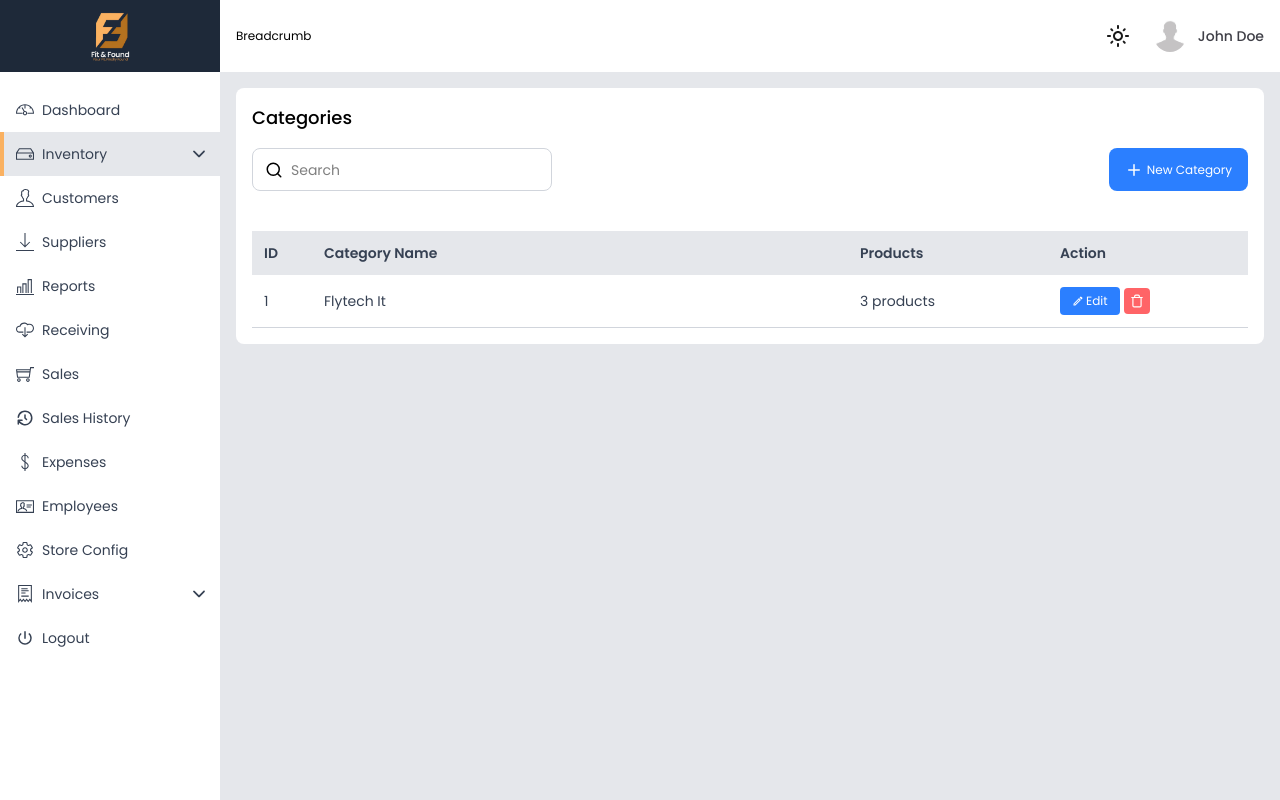
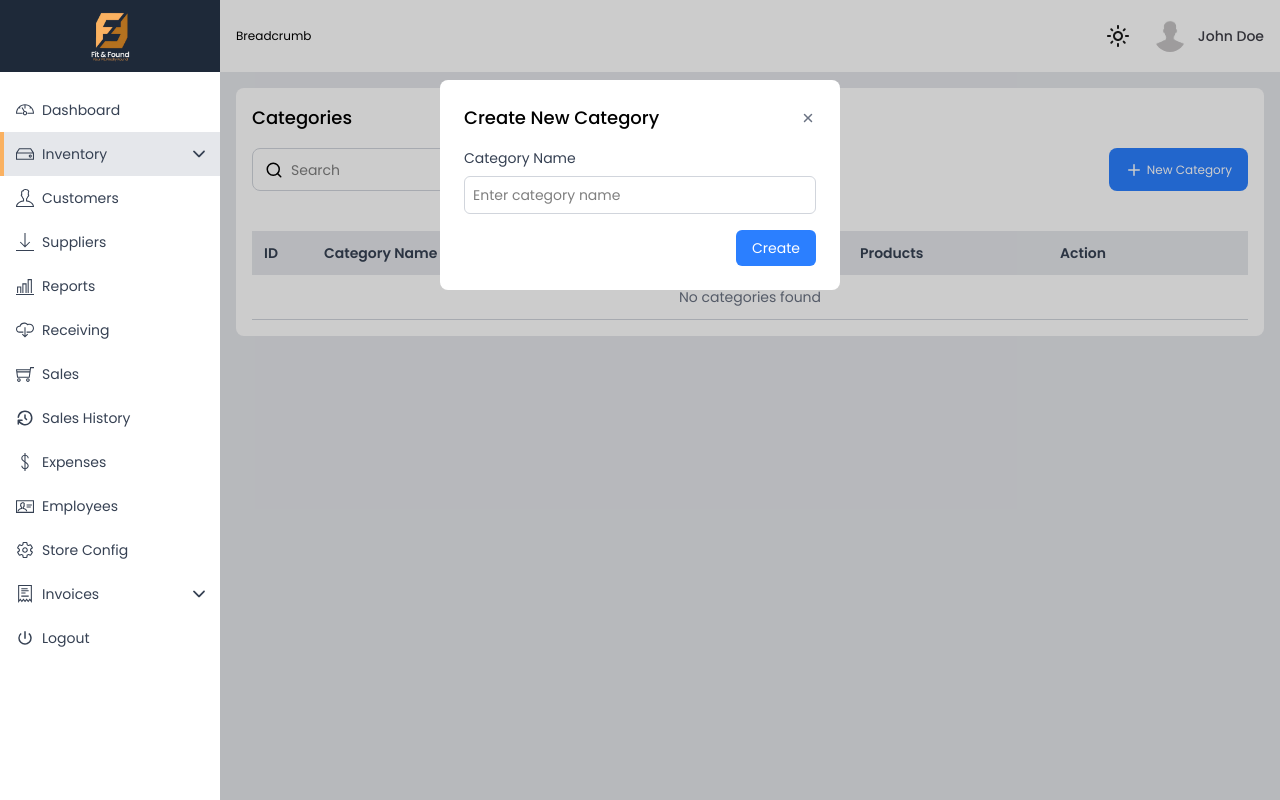
Before and after one commit to Shakiqurrahman/inventory-web-app, a React (Vite) app: page /categories in a window 1280 px wide. Both pictures are taken after a click on the button "New Category". Built offline with nearby package versions, Linux system fonts and the light colour scheme.

Commit message:
category crud with redux done

```diff
--- a/src/pages/categories/AllCategories.tsx
+++ b/src/pages/categories/AllCategories.tsx
@@ -1,7 +1,21 @@
 import { FiPlus, FiSearch, FiTrash } from "react-icons/fi";
 import { MdOutlineModeEdit } from "react-icons/md";
+import { useDispatch, useSelector } from "react-redux";
+import {
+  deleteCategory,
+  toggleCreateModal,
+  toggleEditModal,
+} from "../../redux/features/categories/categoriesSlice";
+import type { RootState } from "../../redux/store";
+import CreateCategoryModal from "./CreateCategoryModal";
+import EditCategories from "./EditCategories";
 
 const AllCategories = () => {
+  const dispatch = useDispatch();
+  const { categories, openCreateModal, openEditModal } = useSelector(
+    (state: RootState) => state.categories
+  );
+
   return (
     <>
       <div className="bg-white p-4 rounded-lg">
@@ -15,7 +29,11 @@ const AllCategories = () => {
               className="placeholder:text-sm size-full outline-none"
             />
           </div>
-          <button className="bg-blue-500 text-white px-4 py-2 rounded-lg ml-2 flex items-center text-xs gap-1 cursor-pointer hover:bg-blue-600 duration-200">
+          <button
+            type="button"
+            onClick={() => dispatch(toggleCreateModal())}
+            className="bg-blue-500 text-white px-4 py-2 rounded-lg ml-2 flex items-center text-xs gap-1 cursor-pointer hover:bg-blue-600 duration-200"
+          >
             <FiPlus className="text-lg" />
             New Category
           </button>
@@ -31,25 +49,48 @@ const AllCategories = () => {
               </tr>
             </thead>
             <tbody>
-              <tr className="border-b border-gray-300 hover:bg-gray-50 text-sm">
-                <td className="p-3">1</td>
-                <td className="p-3">Flytech It</td>
+              {categories.length > 0 ? (
+                categories.map((category, index) => (
+                  <tr
+                    className="border-b border-gray-300 hover:bg-gray-50 text-sm"
+                    key={index}
+                  >
+                    <td className="p-3">{index + 1}</td>
+                    <td className="p-3">{category.categoryName}</td>
                     <td className="p-3">3 products</td>
                     <td className="flex items-center gap-1 p-3">
-                  <button className="flex gap-0.5 items-center py-1.5 px-3 bg-blue-500 text-white rounded-sm text-xs cursor-pointer shrink-0">
+                      <button
+                        type="button"
+                        onClick={() =>
+                          dispatch(toggleEditModal({ id: index, ...category }))
+                        }
+                        className="flex gap-0.5 items-center py-1.5 px-3 bg-blue-500 text-white rounded-sm text-xs cursor-pointer shrink-0"
+                      >
                         <MdOutlineModeEdit className="" /> <span>Edit</span>
                       </button>
-                  <button className="bg-red-400 text-white p-1.5 rounded-sm cursor-pointer shrink-0">
+                      <button
+                        type="button"
+                        onClick={() => dispatch(deleteCategory(index))}
+                        className="bg-red-400 text-white p-1.5 rounded-sm cursor-pointer shrink-0"
+                      >
                         <FiTrash className="text-md" />
                       </button>
                     </td>
                   </tr>
+                ))
+              ) : (
+                <tr className="border-b border-gray-300 text-sm">
+                  <td colSpan={4} className="p-3 text-center text-gray-500">
+                    No categories found
+                  </td>
+                </tr>
+              )}
             </tbody>
           </table>
         </div>
       </div>
-      {/* <CreateCategoryModal /> */}
-      {/* <EditCategories /> */}
+      {openCreateModal && <CreateCategoryModal />}
+      {openEditModal && <EditCategories />}
     </>
   );
 };
--- a/src/pages/categories/CreateCategoryModal.tsx
+++ b/src/pages/categories/CreateCategoryModal.tsx
@@ -1,36 +1,70 @@
+import { useRef, useState } from "react";
+import toast from "react-hot-toast";
+import { IoClose } from "react-icons/io5";
+import { useDispatch } from "react-redux";
+import useOutsideClick from "../../hooks/useOutsideClick";
+import {
+  createCategory,
+  toggleCreateModal,
+} from "../../redux/features/categories/categoriesSlice";
+
 const CreateCategoryModal = () => {
+  const dispatch = useDispatch();
+  const formRef = useRef<HTMLDivElement>(null);
+
+  const [form, setForm] = useState({
+    categoryName: "",
+  });
+
+  const handleChange = (e: React.ChangeEvent<HTMLInputElement>) => {
+    const { name, value } = e.target;
+    setForm((prev) => ({
+      ...prev,
+      [name]: value,
+    }));
+  };
+
+  const handleSubmit = (e: React.FormEvent) => {
+    e.preventDefault();
+    if (!form.categoryName) {
+      toast.error("Category name is required");
+      return;
+    } else {
+      dispatch(createCategory(form));
+      dispatch(toggleCreateModal());
+      // Reset form
+      setForm({ categoryName: "" });
+      toast.success("Category created successfully");
+    }
+  };
+
+  useOutsideClick(formRef, () => {
+    dispatch(toggleCreateModal());
+  });
+
   return (
     <div className="fixed top-0 left-0 w-full h-screen bg-black/20 flex justify-center items-start">
-      <div className="bg-white rounded-lg p-6 w-[400px] mt-20">
+      <div className="bg-white rounded-lg p-6 w-[400px] mt-20" ref={formRef}>
         <div className="flex items-center justify-between mb-4">
           <h2 className="text-lg font-medium">Create New Category</h2>
           <button
+            type="button"
             className="text-gray-500 hover:text-gray-700 cursor-pointer"
-            onClick={() => console.log("Close modal")}
+            onClick={() => dispatch(toggleCreateModal())}
           >
-            <svg
-              xmlns="http://www.w3.org/2000/svg"
-              className="h-6 w-6"
-              fill="none"
-              viewBox="0 0 24 24"
-              stroke="currentColor"
-            >
-              <path
-                strokeLinecap="round"
-                strokeLinejoin="round"
-                strokeWidth={2}
-                d="M6 18L18 6M6 6l12 12"
-              />
-            </svg>
+            <IoClose />
           </button>
         </div>
-        <form>
+        <form onSubmit={handleSubmit}>
           <div className="mb-4">
             <label className="block text-sm text-gray-700 mb-2">
               Category Name
             </label>
             <input
               type="text"
+              name="categoryName"
+              value={form.categoryName}
+              onChange={handleChange}
               placeholder="Enter category name"
               className="w-full border border-gray-300 rounded-md p-2 outline-none focus:border-blue-500 text-sm"
             />
--- a/src/pages/categories/EditCategories.tsx
+++ b/src/pages/categories/EditCategories.tsx
@@ -1,36 +1,69 @@
+import { useRef, useState } from "react";
+import toast from "react-hot-toast";
+import { IoClose } from "react-icons/io5";
+import { useDispatch, useSelector } from "react-redux";
+import useOutsideClick from "../../hooks/useOutsideClick";
+import {
+  toggleEditModal,
+  updateCategory,
+} from "../../redux/features/categories/categoriesSlice";
+import type { RootState } from "../../redux/store";
+
 const EditCategories = () => {
+  const dispatch = useDispatch();
+  const formRef = useRef<HTMLDivElement>(null);
+  const { editCategory } = useSelector((state: RootState) => state.categories);
+  const [form, setForm] = useState({
+    categoryName: editCategory ? editCategory.categoryName : "",
+  });
+  const handleChange = (e: React.ChangeEvent<HTMLInputElement>) => {
+    const { name, value } = e.target;
+    setForm((prev) => ({
+      ...prev,
+      [name]: value,
+    }));
+  };
+  const handleSubmit = (e: React.FormEvent) => {
+    e.preventDefault();
+    if (!form.categoryName) {
+      toast.error("Category name is required");
+      return;
+    } else {
+      // Dispatch the update action here
+      dispatch(updateCategory({ id: editCategory?.id, updatedCategory: form }));
+      dispatch(toggleEditModal(null));
+      // Reset form
+      setForm({ categoryName: "" });
+      toast.success("Category updated successfully");
+    }
+  };
+
+  useOutsideClick(formRef, () => {
+    dispatch(toggleEditModal(null));
+  });
   return (
     <div className="fixed top-0 left-0 w-full h-screen bg-black/20 flex justify-center items-start">
-      <div className="bg-white rounded-lg p-6 w-[400px] mt-20">
+      <div className="bg-white rounded-lg p-6 w-[400px] mt-20" ref={formRef}>
         <div className="flex items-center justify-between mb-4">
           <h2 className="text-lg font-medium">Edit Category</h2>
           <button
+            type="button"
             className="text-gray-500 hover:text-gray-700 cursor-pointer"
-            onClick={() => console.log("Close modal")}
+            onClick={() => dispatch(toggleEditModal(null))}
           >
-            <svg
-              xmlns="http://www.w3.org/2000/svg"
-              className="h-6 w-6"
-              fill="none"
-              viewBox="0 0 24 24"
-              stroke="currentColor"
-            >
-              <path
-                strokeLinecap="round"
-                strokeLinejoin="round"
-                strokeWidth={2}
-                d="M6 18L18 6M6 6l12 12"
-              />
-            </svg>
+            <IoClose />
           </button>
         </div>
-        <form>
+        <form onSubmit={handleSubmit}>
           <div className="mb-4">
             <label className="block text-sm text-gray-700 mb-2">
               Category Name
             </label>
             <input
               type="text"
+              name="categoryName"
+              value={form.categoryName}
+              onChange={handleChange}
               placeholder="Enter category name"
               className="w-full border border-gray-300 rounded-md p-2 outline-none focus:border-blue-500 text-sm"
             />
--- /dev/null
+++ b/src/redux/features/categories/categoriesSlice.ts
@@ -0,0 +1,56 @@
+import { createSlice } from "@reduxjs/toolkit";
+import toast from "react-hot-toast";
+
+type Category = {
+  id?: number;
+  categoryName: string;
+};
+
+type CategoriesState = {
+  openCreateModal: boolean;
+  openEditModal: boolean;
+  categories: Category[];
+  editCategory: Category | null;
+};
+
+const initialState: CategoriesState = {
+  openCreateModal: false,
+  openEditModal: false,
+  categories: [],
+  editCategory: null,
+};
+
+const categoriesSlice = createSlice({
+  name: "categories",
+  initialState,
+  reducers: {
+    createCategory: (state, action) => {
+      state.categories = [...state.categories, action.payload];
+    },
+    updateCategory: (state, action) => {
+      const { id, updatedCategory } = action.payload;
+      state.categories[id] = updatedCategory;
+    },
+    toggleCreateModal: (state) => {
+      state.openCreateModal = !state.openCreateModal;
+    },
+    toggleEditModal: (state, action) => {
+      state.openEditModal = !state.openEditModal;
+      state.editCategory = action.payload;
+    },
+    deleteCategory: (state, action) => {
+      state.categories = state.categories.filter(
+        (_, i) => i !== action.payload
+      );
+      toast.success("Category deleted successfully");
+    },
+  },
+});
+export const {
+  createCategory,
+  updateCategory,
+  toggleCreateModal,
+  toggleEditModal,
+  deleteCategory,
+} = categoriesSlice.actions;
+export default categoriesSlice.reducer;
--- a/src/redux/store.ts
+++ b/src/redux/store.ts
@@ -12,6 +12,7 @@ import persistReducer from "redux-persist/es/persistReducer";
 import storage from "redux-persist/lib/storage";
 import { baseApi } from "./api/baseApi";
 import authReducer from "./features/auth/authSlice";
+import categoriesReducer from "./features/categories/categoriesSlice";
 import supplierReducer from "./features/supplierSlice";
 import themeReducer from "./features/theme/themeSlice";
 
@@ -31,19 +32,13 @@ export const store = configureStore({
     auth: persistedAuthReducer,
     theme: themeReducer,
     supplier: supplierReducer,
+    categories: categoriesReducer,
   },
 
   middleware: (getDefaultMiddlewares) =>
     getDefaultMiddlewares({
       serializableCheck: {
-                ignoredActions: [
-                    FLUSH,
-                    REHYDRATE,
-                    PAUSE,
-                    PERSIST,
-                    PURGE,
-                    REGISTER,
-                ],
+        ignoredActions: [FLUSH, REHYDRATE, PAUSE, PERSIST, PURGE, REGISTER],
       },
     }).concat(baseApi.middleware),
   devTools: true,
```
Lines whose indentation alone changed are shown as unchanged.
